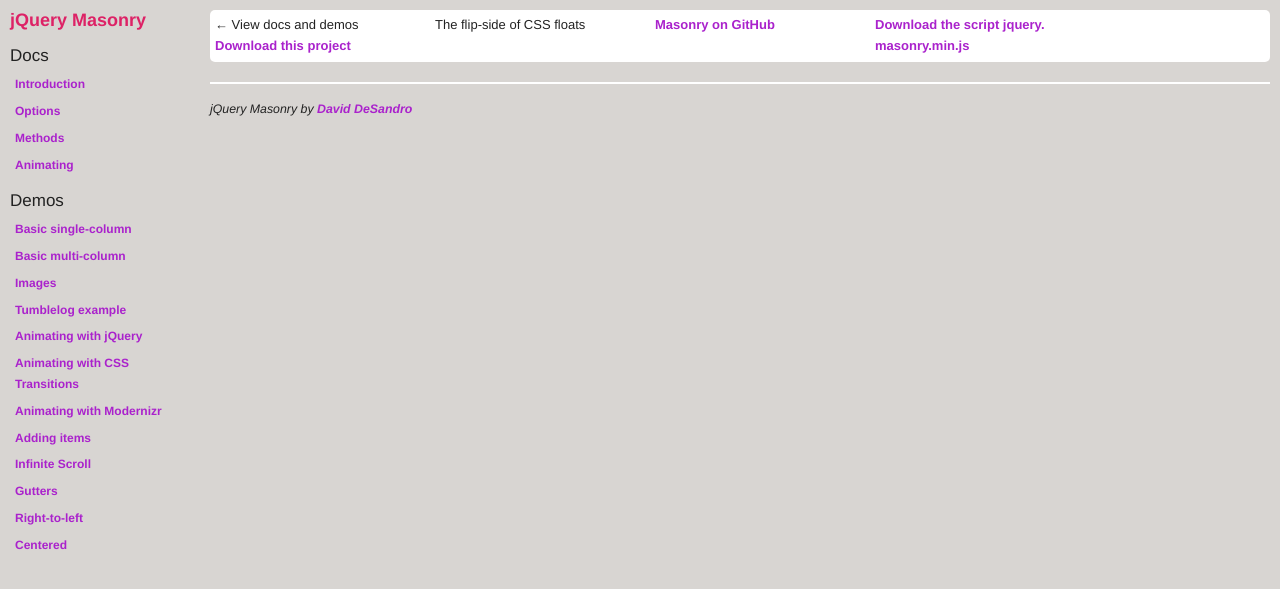
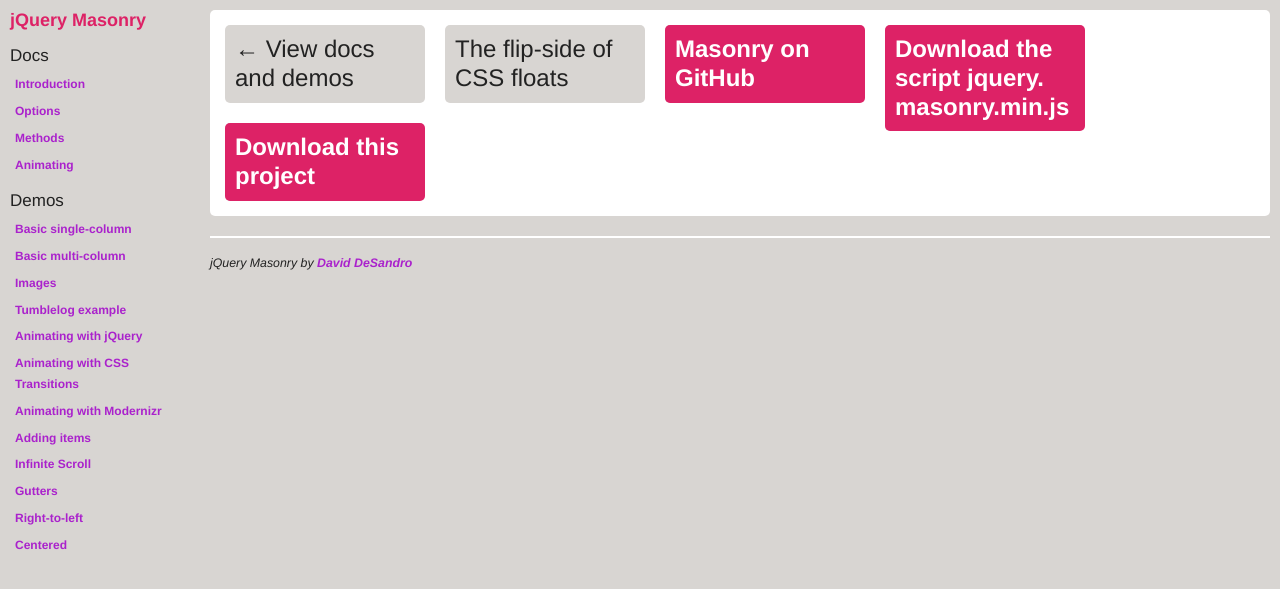
Before and after one commit to desandro/masonry, a Jekyll site: the page built from index.html, in a window 1280 px wide. Shown: the top 589 px of the page. Built offline with Jekyll 4.4.1, drawn with Linux system fonts in a browser that asks for light colours.

Commit message:
docs : style for homepage

```diff
--- a/css/style.css
+++ b/css/style.css
@@ -190,9 +190,9 @@
 
 pre {
   padding: 10px;
-	-moz-border-radius: 5px;
-	-webkit-border-radius: 5px;
-	border-radius: 5px;
+  -webkit-border-radius: 5px;
+     -moz-border-radius: 5px;
+          border-radius: 5px;
 }
 
 ul, ol { padding-left: 1.3em;}
@@ -411,7 +411,40 @@
   color: #FFF;
 }
 
+/* Homepage */
 
+.homepage .item {
+  width: 180px;
+  float: left;
+  padding: 10px;
+  margin: 10px;
+  background: #D8D5D2;
+  font-weight: 300;
+  font-size: 24px;
+  line-height: 1.2em;
+  -webkit-border-radius: 5px;
+     -moz-border-radius: 5px;
+          border-radius: 5px;
+}
+
+.homepage .link {
+  padding: 0;
+}
+
+.homepage .link a {
+  display: block;
+  padding: 10px;
+  width: 180px;
+  background: #D26;
+  color: white;
+  -webkit-border-radius: 5px;
+     -moz-border-radius: 5px;
+          border-radius: 5px;
+}
+
+.homepage .link a:hover {
+  background: #A2C;
+}
 
 /* Tumblelog example */
 
```
